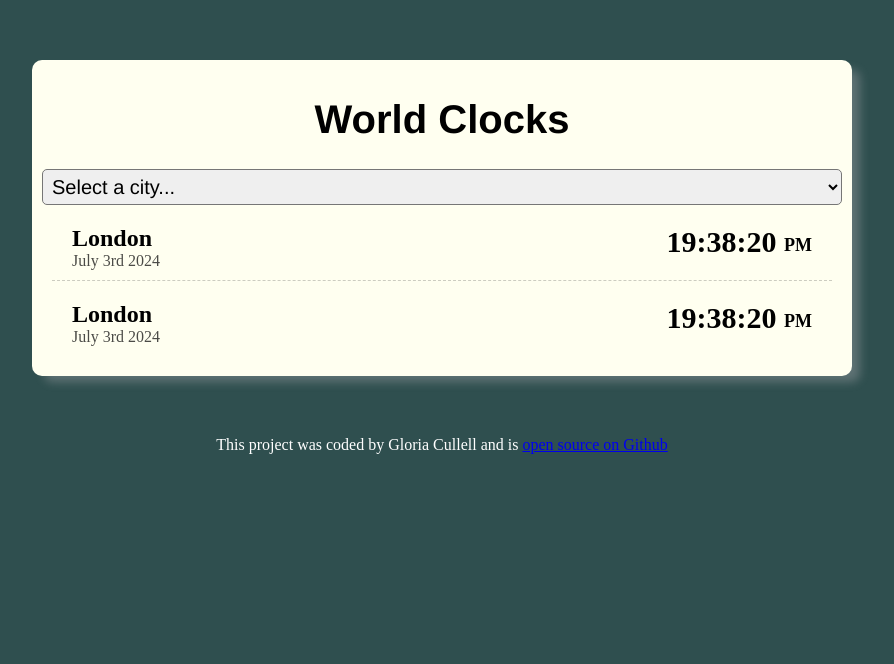
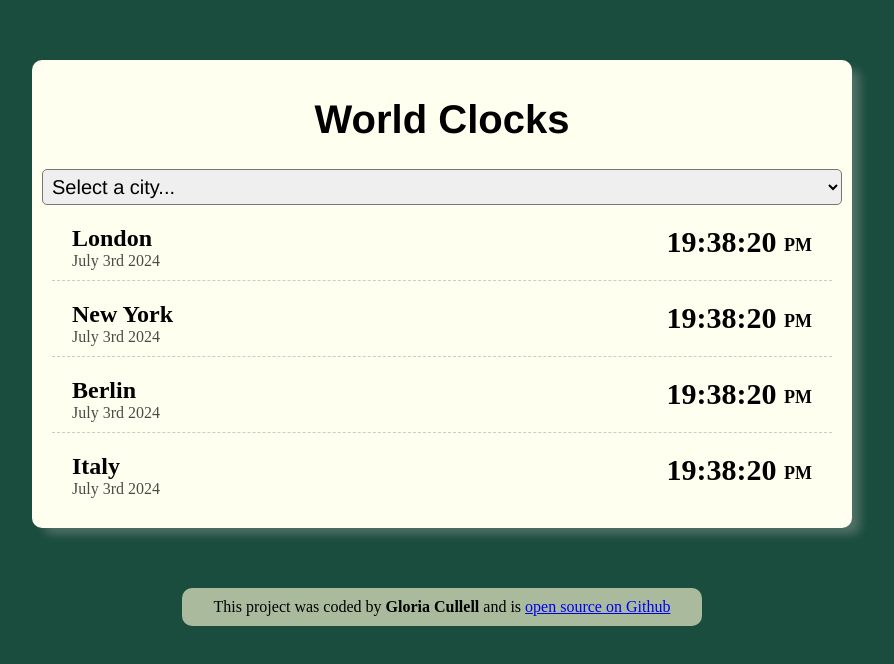
Before and after one commit to gloriacullelldeveloper/world-clock-project, a plain HTML site: page index.html in a window 1280 px wide. Shown: the whole page, without its empty margins (198-1092 px from the left). Drawn offline with Linux system fonts and the light colour scheme.

Commit message:
Edited CSS and HTML

```diff
--- a/index.html
+++ b/index.html
@@ -18,7 +18,8 @@
         <option value="cities">Select a city...</option>
         <option value="cities">London</option>
         <option value="cities">New York</option>
-        <option value="cities">Berlín</option>
+        <option value="cities">Berlin</option>
+        <option value="cities">Italy</option>
     </select>
 
     <div class="city">
@@ -30,9 +31,30 @@
             <small>PM</small>
         </div>
     </div>
+
     <div class="city">
         <div>
-            <h2>London</h2>
+            <h2>New York</h2>
+            <div class="date">July 3rd 2024</div>
+        </div>
+        <div class="time">19:38:20
+            <small>PM</small>
+        </div>
+    </div>
+
+    <div class="city">
+        <div>
+            <h2>Berlin</h2>
+            <div class="date">July 3rd 2024</div>
+        </div>
+        <div class="time">19:38:20
+            <small>PM</small>
+        </div>
+    </div>
+
+    <div class="city">
+        <div>
+            <h2>Italy</h2>
             <div class="date">July 3rd 2024</div>
         </div>
         <div class="time">19:38:20
@@ -45,9 +67,11 @@
 
    </div>
 
-    <footer>This project was coded by Gloria Cullell and is
+   <div class="footer-container">
+    <footer>This project was coded by <strong>Gloria Cullell</strong> and is
         <a href="https://github.com/gloriacullelldeveloper/world-clock" target="_blank">open source on Github</a>
     </footer>
+   </div>
 
 
 
--- a/src/styles.css
+++ b/src/styles.css
@@ -1,5 +1,5 @@
 body {
-   background-color: #2F4F4F;
+   background-color: #1B4D3E;
 }
 
 .container {
@@ -70,10 +70,14 @@ h2 {
     line-height: 36px;
 }
 
-footer {
+.footer-container {
 
+    background-color: #A9BA9D;
+    display: block;
+    margin: 0 auto;
     text-align: center;
-    color: white;
-    margin: 30px;
+    width: 500px;
+    padding: 10px;
+    border-radius: 10px;
 
 }
```
